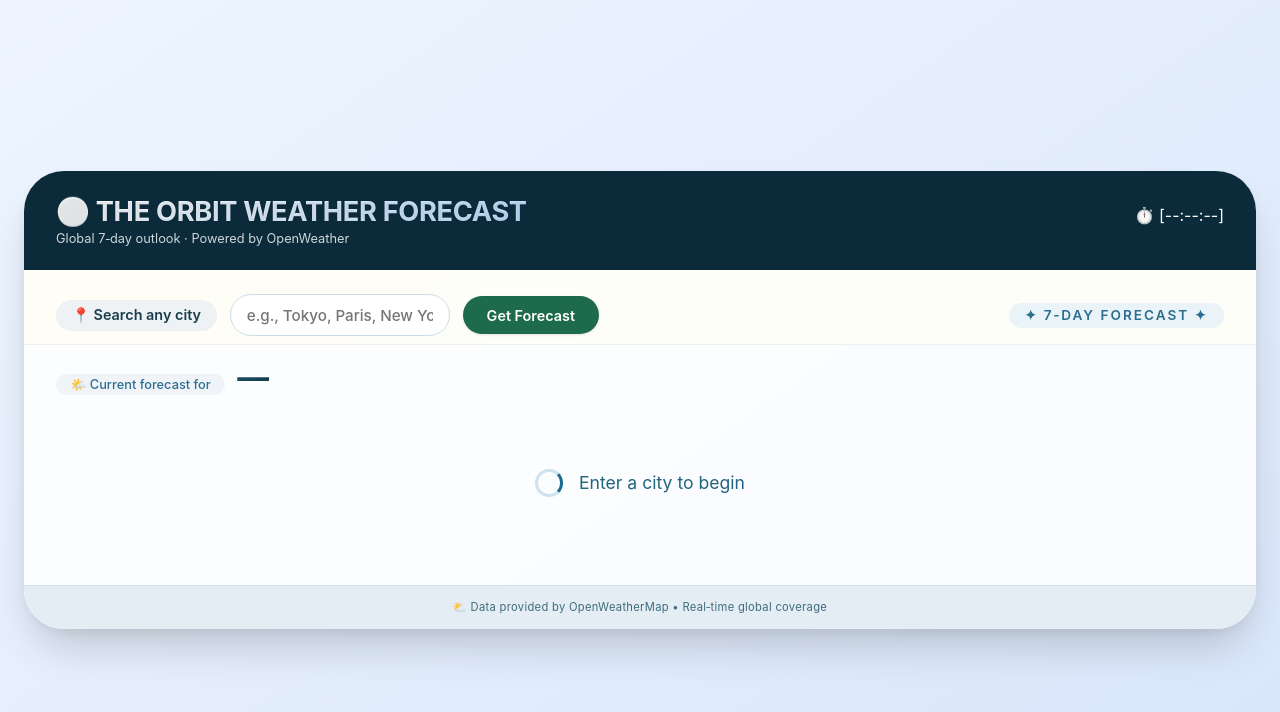
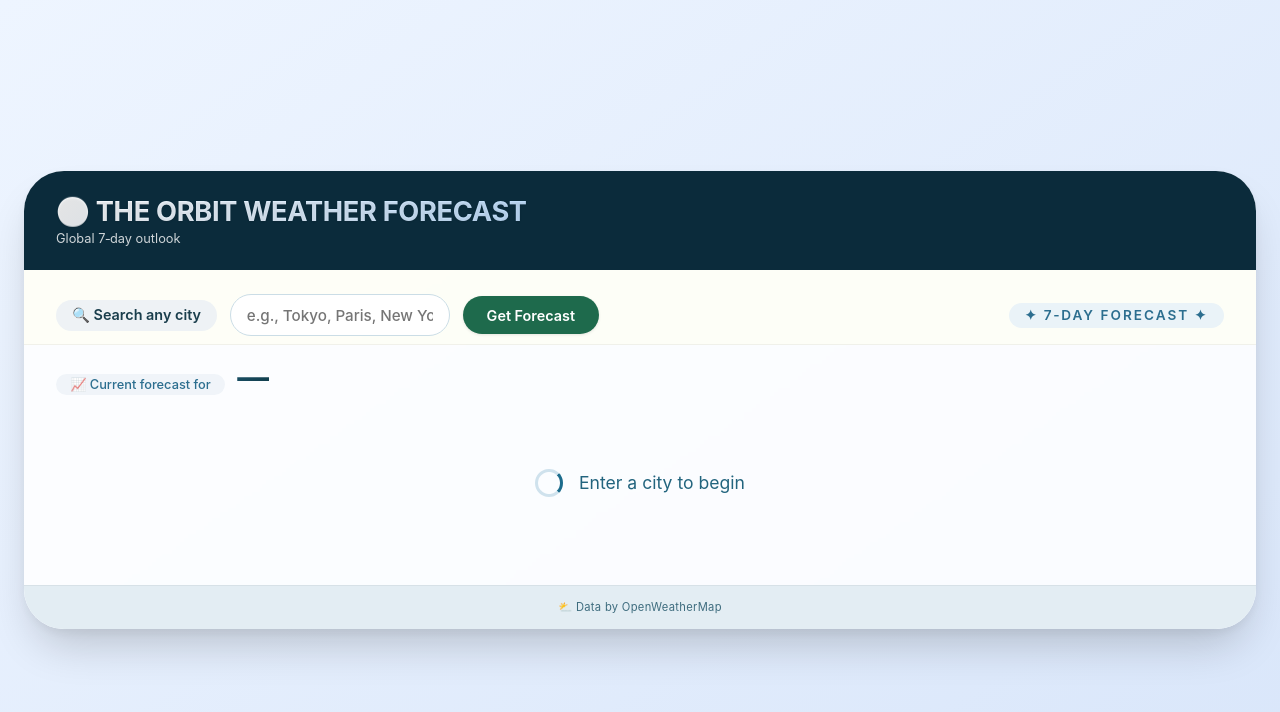
Before and after one commit to Sesame-alpha/Website-with-API, a plain HTML site: page index.html in a window 1280 px wide. Drawn offline with Linux system fonts and the light colour scheme.

Commit message:
Update index.html

```diff
--- a/index.html
+++ b/index.html
@@ -11,16 +11,13 @@
         <div class="brand">
             <div class="title-section">
                 <h1>🌍 THE ORBIT WEATHER FORECAST</h1>
-                <p>Global 7‑day outlook · Powered by OpenWeather</p>
-            </div>
-            <div class="timer-badge">
-                ⏱️ [<span id="liveTimer">--:--:--</span>]
+                <p>Global 7‑day outlook</p>
             </div>
         </div>
 
         <div class="controls">
             <div class="city-search">
-                <label>📍 Search any city</label>
+                <label>🔍 Search any city</label>
                 <input type="text" id="cityInput" placeholder="e.g., Tokyo, Paris, New York" autocomplete="off">
                 <button id="searchBtn">Get Forecast</button>
             </div>
@@ -28,7 +25,7 @@
         </div>
 
         <div class="city-banner">
-            <div class="presenting">🌤️ Current forecast for</div>
+            <div class="presenting">📈 Current forecast for</div>
             <div class="city-name" id="selectedCityDisplay">—</div>
         </div>
 
@@ -41,7 +38,7 @@
         </div>
 
         <footer>
-            ⛅ Data provided by OpenWeatherMap • Real‑time global coverage
+            ⛅ Data by OpenWeatherMap
         </footer>
     </div>
 
```
